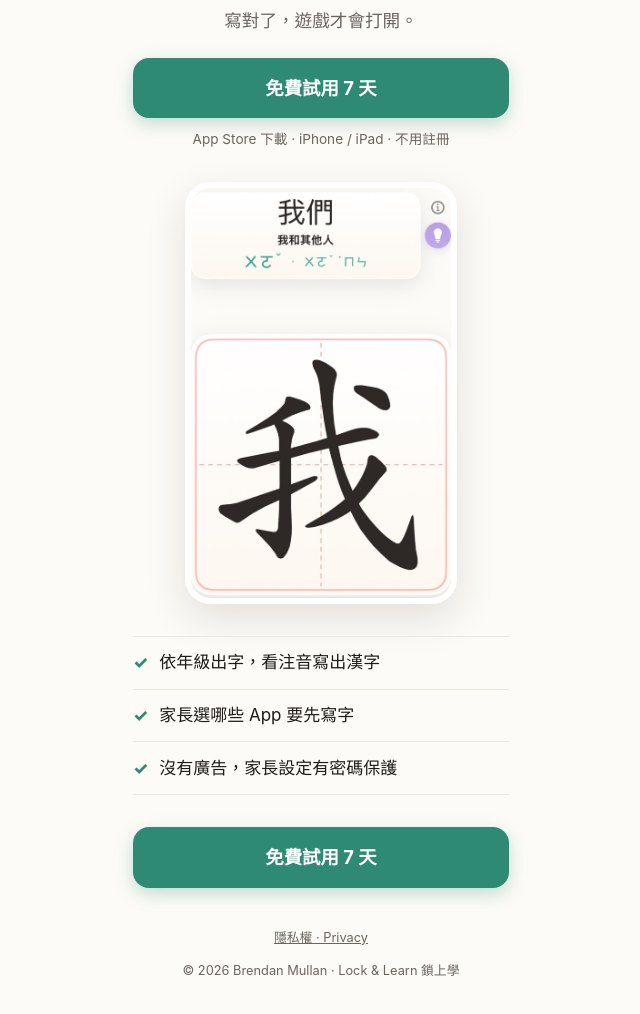
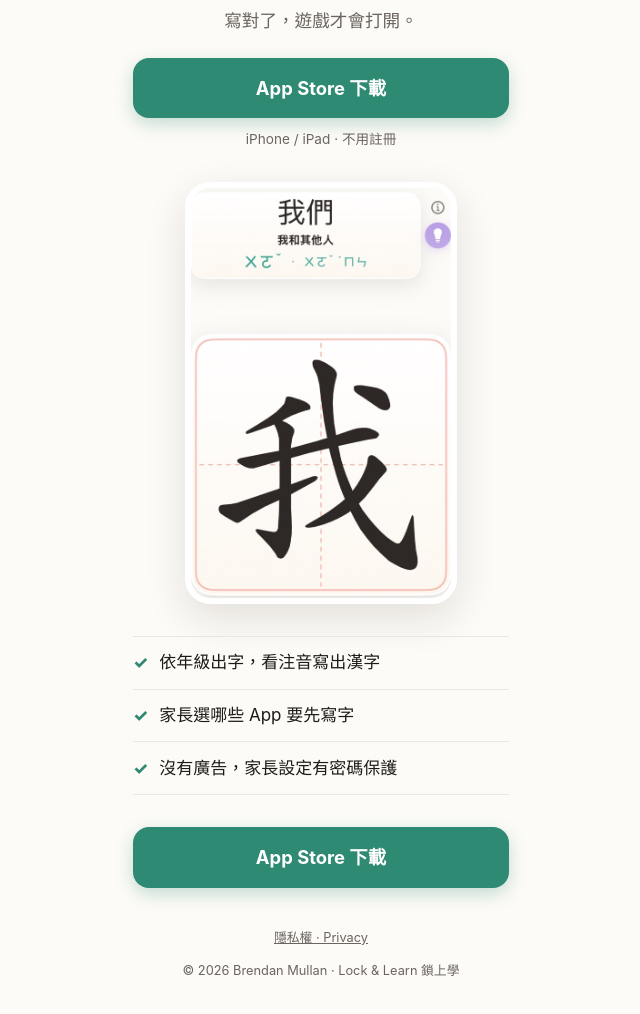
Before and after one commit to smaggmeron-code/Lock-n-Learn, a plain HTML site: page get.html in a window 1280 px wide. Shown: the part 172-1186 px from the top of the page, without its empty margins (319-959 px from the left). Drawn offline with Linux system fonts and the light colour scheme.

Commit message:
Add files via upload

```diff
--- a/get.html
+++ b/get.html
@@ -4,10 +4,10 @@
   <meta charset="utf-8">
   <meta name="viewport" content="width=device-width, initial-scale=1, viewport-fit=cover">
   <title>鎖上學 · 先寫字，再玩 iPad</title>
-  <meta name="description" content="孩子想玩 iPad？先寫一個中文字。寫對了，遊戲才會打開。免費試用 7 天。">
+  <meta name="description" content="孩子想玩 iPad？先寫一個中文字。寫對了，遊戲才會打開。">
   <meta name="theme-color" content="#fdfbf7">
   <meta property="og:title" content="鎖上學 · 先寫字，再玩 iPad">
-  <meta property="og:description" content="孩子想玩 iPad？先寫一個中文字。免費試用 7 天。">
+  <meta property="og:description" content="孩子想玩 iPad？先寫一個中文字。">
   <meta property="og:image" content="https://smaggmeron-code.github.io/Lock-n-Learn/get-wo.jpg">
   <link rel="apple-touch-icon" href="get-icon.png">
   <link rel="icon" href="get-icon.png">
@@ -82,8 +82,8 @@
     <h1>孩子想玩 iPad？<br>先寫一個中文字。</h1>
     <p class="sub">寫對了，遊戲才會打開。</p>
 
-    <a class="cta" data-tap="top" href="https://apps.apple.com/app/apple-store/id6811321479?pt=129418115&amp;ct=fb-ad03&amp;mt=8">免費試用 7 天</a>
-    <p class="note">App Store 下載 · iPhone / iPad · 不用註冊</p>
+    <a class="cta" data-tap="top" href="https://apps.apple.com/app/apple-store/id6811321479?pt=129418115&amp;ct=fb-ad03&amp;mt=8">App Store 下載</a>
+    <p class="note">iPhone / iPad · 不用註冊</p>
 
     <img class="shot" src="get-wo.jpg" width="571" height="900" alt="鎖上學：看注音，寫出「我」字">
 
@@ -94,7 +94,7 @@
     </ul>
 
     <div class="again">
-      <a class="cta" data-tap="bottom" href="https://apps.apple.com/app/apple-store/id6811321479?pt=129418115&amp;ct=fb-ad03&amp;mt=8">免費試用 7 天</a>
+      <a class="cta" data-tap="bottom" href="https://apps.apple.com/app/apple-store/id6811321479?pt=129418115&amp;ct=fb-ad03&amp;mt=8">App Store 下載</a>
     </div>
   </main>
 
```
